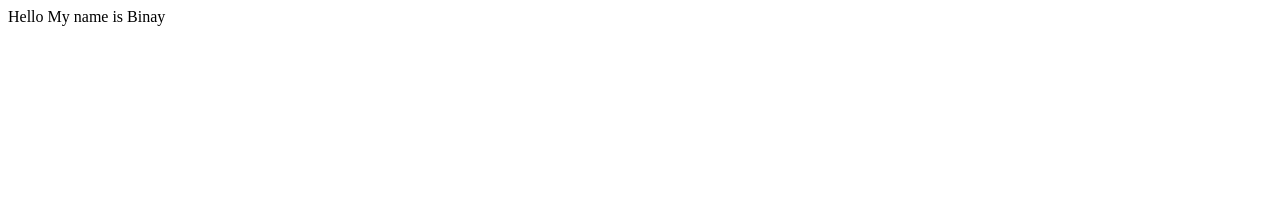
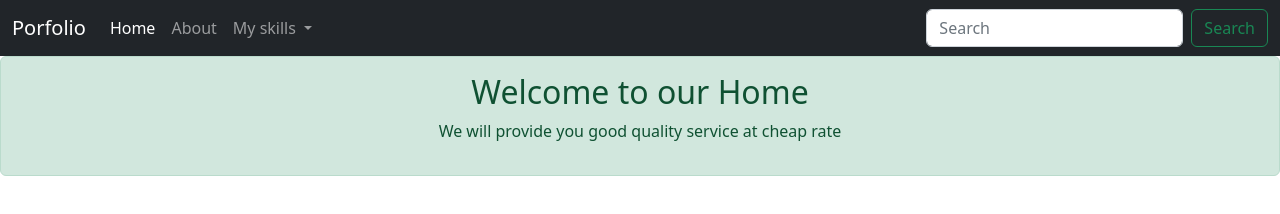
Before and after one commit to binay973/my_portfolio, a plain HTML site: page index.html in a window 1280 px wide. Drawn offline with nearby package versions, Linux system fonts and the light colour scheme.

Commit message:
Important fixed in index.html

```diff
--- a/index.html
+++ b/index.html
@@ -1,12 +1,49 @@
-<!DOCTYPE html>
+<!doctype html>
 <html lang="en">
-<head>
-    <meta charset="UTF-8">
-    <meta http-equiv="X-UA-Compatible" content="IE=edge">
-    <meta name="viewport" content="width=device-width, initial-scale=1.0">
-    <title>Document</title>
-</head>
-<body>
-    Hello My name is Binay
-</body>
+  <head>
+    <meta charset="utf-8">
+    <meta name="viewport" content="width=device-width, initial-scale=1">
+    <title>Bootstrap demo</title>
+    <link href="https://cdn.jsdelivr.net/npm/bootstrap@5.2.0-beta1/dist/css/bootstrap.min.css" rel="stylesheet" integrity="sha384-0evHe/X+R7YkIZDRvuzKMRqM+OrBnVFBL6DOitfPri4tjfHxaWutUpFmBp4vmVor" crossorigin="anonymous">
+  </head>
+  <body class="fluid-container">
+    <nav class="navbar navbar-expand-lg  navbar-dark bg-dark">
+        <div class="container-fluid">
+          <a class="navbar-brand" href="#">Porfolio</a>
+          <button class="navbar-toggler" type="button" data-bs-toggle="collapse" data-bs-target="#navbarSupportedContent" aria-controls="navbarSupportedContent" aria-expanded="false" aria-label="Toggle navigation">
+            <span class="navbar-toggler-icon"></span>
+          </button>
+          <div class="collapse navbar-collapse" id="navbarSupportedContent">
+            <ul class="navbar-nav me-auto mb-2 mb-lg-0">
+              <li class="nav-item">
+                <a class="nav-link active" aria-current="page" href="#">Home</a>
+              </li>
+              <li class="nav-item">
+                <a class="nav-link" href="#">About</a>
+              </li>
+              <li class="nav-item dropdown">
+                <a class="nav-link dropdown-toggle" href="#" id="navbarDropdown" role="button" data-bs-toggle="dropdown" aria-expanded="false">
+                  My skills
+                </a>
+                <ul class="dropdown-menu" aria-labelledby="navbarDropdown">
+                  <li><a class="dropdown-item" href="#">Angular</a></li>
+                  <li><a class="dropdown-item" href="#">Reatc</a></li>
+                  <li><hr class="dropdown-divider"></li>
+                  <li><a class="dropdown-item" href="#">UI FullStack Developer</a></li>
+                </ul>
+              </li>
+            </ul>
+            <form class="d-flex" role="search">
+              <input class="form-control me-2" type="search" placeholder="Search" aria-label="Search">
+              <button class="btn btn-outline-success" type="submit">Search</button>
+            </form>
+          </div>
+        </div>
+      </nav>
+     <div class="alert alert-success text-center">
+        <h2>Welcome to our Home</h2>
+        <p>We will provide you good quality service at cheap rate</p>
+     </div>
+    <script src="https://cdn.jsdelivr.net/npm/bootstrap@5.2.0-beta1/dist/js/bootstrap.bundle.min.js" integrity="sha384-pprn3073KE6tl6bjs2QrFaJGz5/SUsLqktiwsUTF55Jfv3qYSDhgCecCxMW52nD2" crossorigin="anonymous"></script>
+  </body>
 </html>
```
